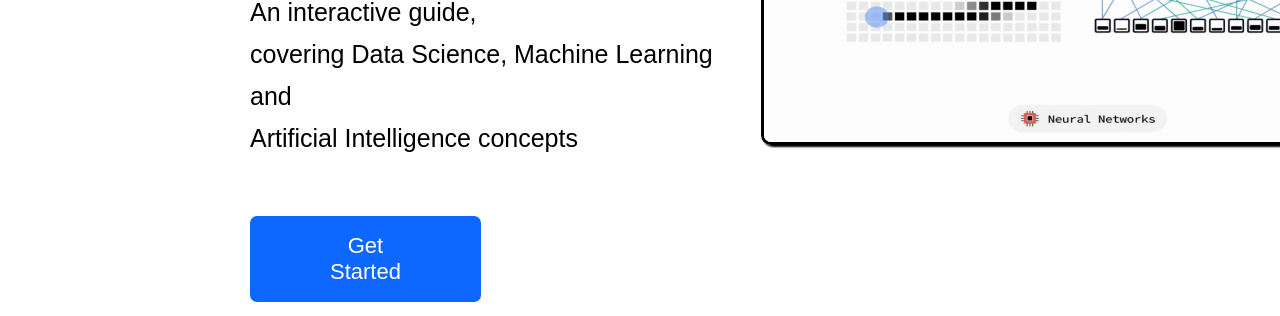
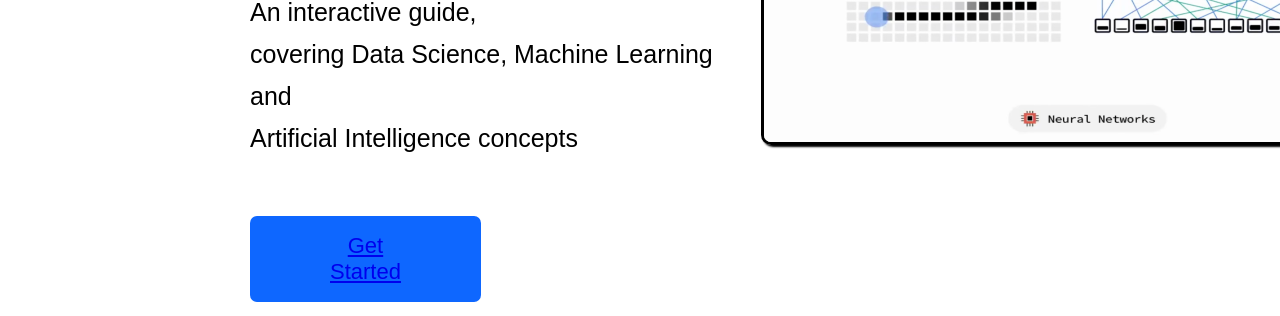
Before and after one commit to komal-kumawat/Neuron-1, a plain HTML site: page index.html in a window 1280 px wide. Shown: the part 484-800 px from the top of the page. Drawn offline with Linux system fonts and the light colour scheme.

Commit message:
Update index.html

```diff
--- a/index.html
+++ b/index.html
@@ -29,7 +29,7 @@
           and <br />Artificial Intelligence concepts
         </div>
         <div class="head3">
-          <button>Get Started</button>
+          <button><a href = "topics.html">Get Started </a></button>
         </div>
       </div>
 
```
